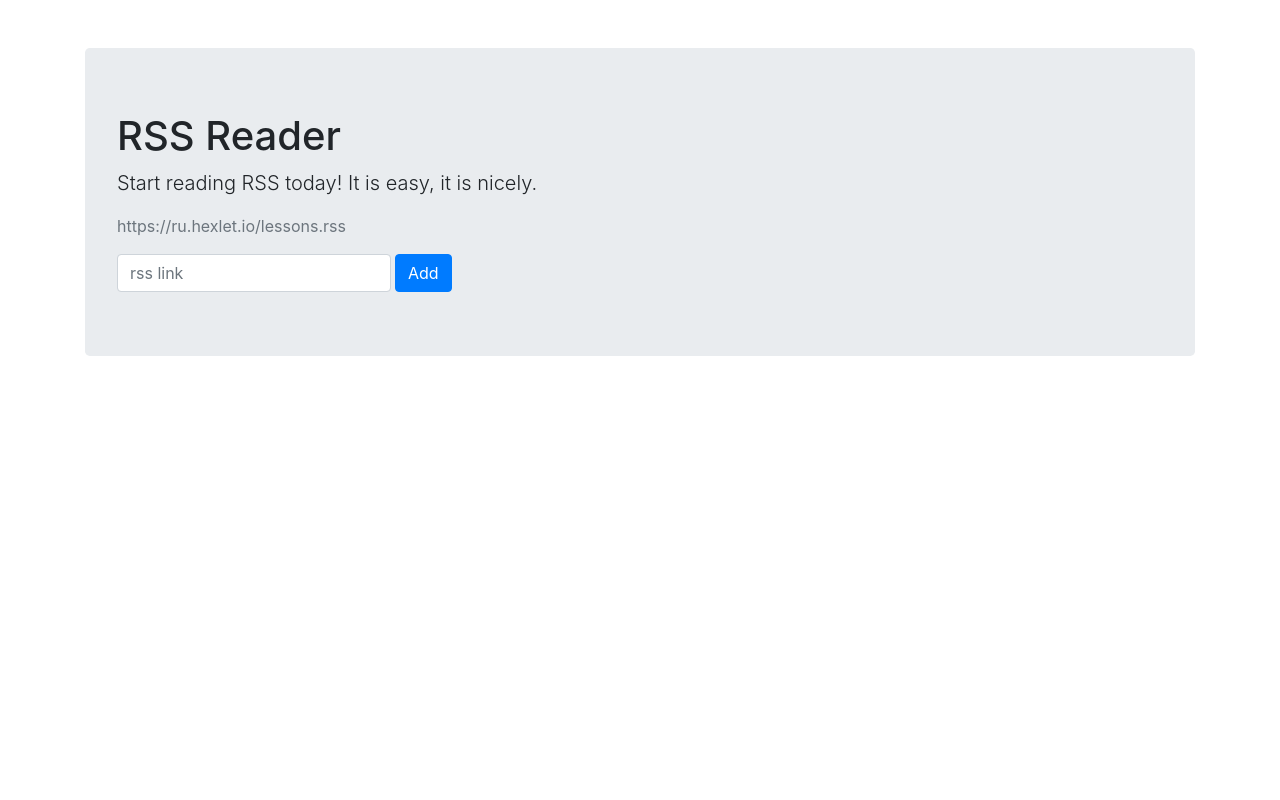
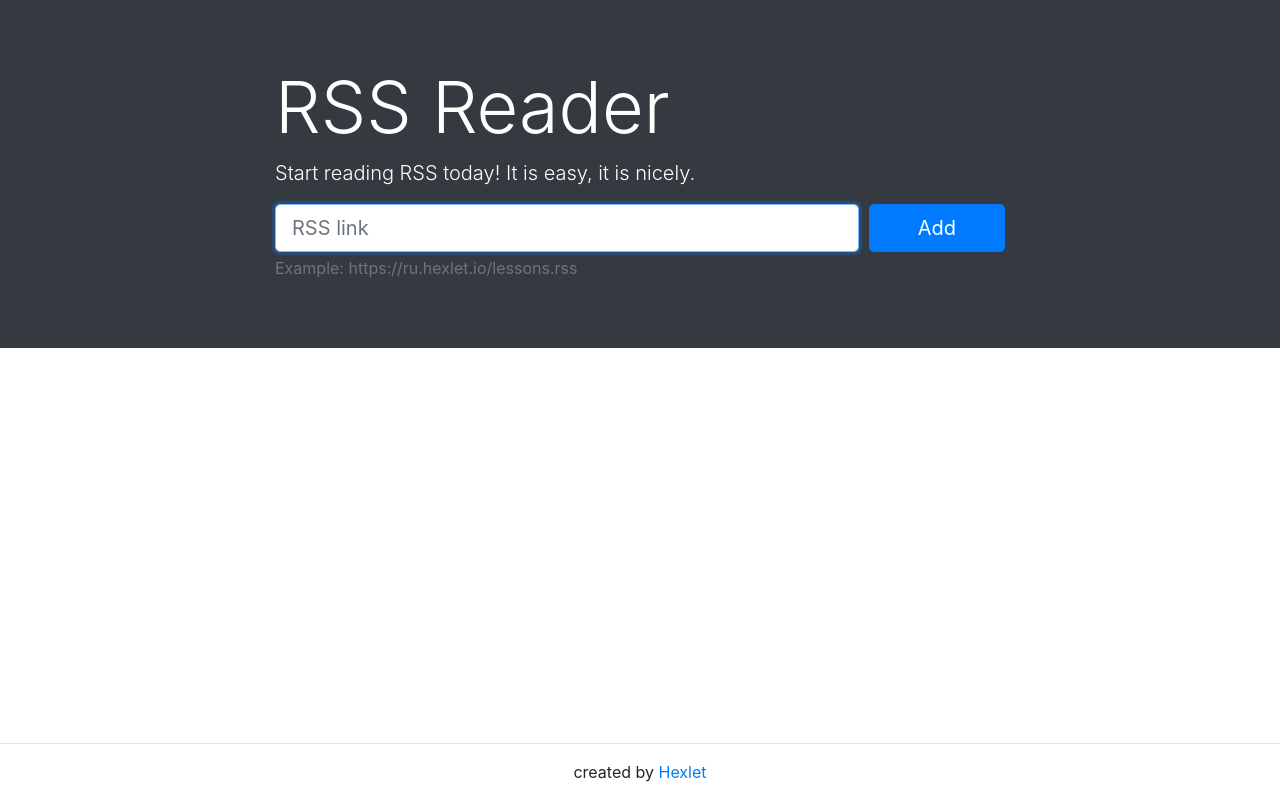
Before and after one commit to iashchuk/frontend-project-lvl3, a website built with webpack: page template.html in a window 1280 px wide. Built offline with nearby package versions, Linux system fonts and the light colour scheme.

Commit message:
updates template.html

```diff
--- a/template.html
+++ b/template.html
@@ -1,21 +1,51 @@
 <!doctype html>
 <html>
-  <head>
+
+<head>
     <title>RSS-агрегатор</title>
-    <link rel="stylesheet" href="https://stackpath.bootstrapcdn.com/bootstrap/4.4.1/css/bootstrap.min.css" integrity="sha384-Vkoo8x4CGsO3+Hhxv8T/Q5PaXtkKtu6ug5TOeNV6gBiFeWPGFN9MuhOf23Q9Ifjh" crossorigin="anonymous">
-  </head>
-  <body class="d-flex flex-column h-100">
-    <div class="container mt-5">
-      <div class="jumbotron">
-        <h1>RSS Reader</h1>
-        <p class="lead">Start reading RSS today! It is easy, it is nicely.</p>
-        <p class="text-muted">https://ru.hexlet.io/lessons.rss</p>
-        <form action="#" class="form-inline rss-form">
-          <div class="form-group">
-            <input type="text" required name="url" class="form-control" placeholder="rss link">
+    <link rel="stylesheet" href="https://stackpath.bootstrapcdn.com/bootstrap/4.4.1/css/bootstrap.min.css"
+        integrity="sha384-Vkoo8x4CGsO3+Hhxv8T/Q5PaXtkKtu6ug5TOeNV6gBiFeWPGFN9MuhOf23Q9Ifjh" crossorigin="anonymous">
+</head>
+
+  <body class="d-flex flex-column min-vh-100">
+   <main class="flex-grow-1">
+    <section class="jumbotron jumbotron-fluid bg-dark">
+      <div class="container-xl">
+        <div class="row">
+          <div class="col-md-10 col-lg-8 mx-auto text-white">
+            <h1 class="display-3">RSS Reader</h1>
+            <p class="lead">Start reading RSS today! It is easy, it is nicely.</p>
+            <form action="https://frontend-l3-rss-reader.herokuapp.com/" class="rss-form">
+              <div class="form-row">
+                <div class="col"><input autofocus="" required="" name="url" aria-label="url"
+                    class="form-control form-control-lg w-100" placeholder="RSS link"></div>
+                <div class="col-auto"><button type="submit" aria-label="add"
+                    class="btn btn-lg btn-primary px-sm-5">Add</button></div>
+              </div>
+            </form>
+            <p class="text-muted my-1">Example: https://ru.hexlet.io/lessons.rss</p>
+            <div class="feedback"></div>
           </div>
-          <button type="submit" class="btn btn-primary ml-1">Add</button>
-        </form>
+        </div>
       </div>
+    </section>
+    <div class="container-xl">
+      <div class="row">
+        <div class="col-md-10 col-lg-8 mx-auto feeds"></div>
+      </div>
+    </div>
+  </main>
+    <footer class="footer border-top py-3 mt-5">
+      <div class="container-xl">
+        <div class="text-center">
+          created by
+          <a
+            href="https://ru.hexlet.io/professions/frontend/projects/11"
+            target="_blank"
+            >Hexlet</a
+          >
+        </div>
+      </div>
+    </footer>
   </body>
 </html>
```
